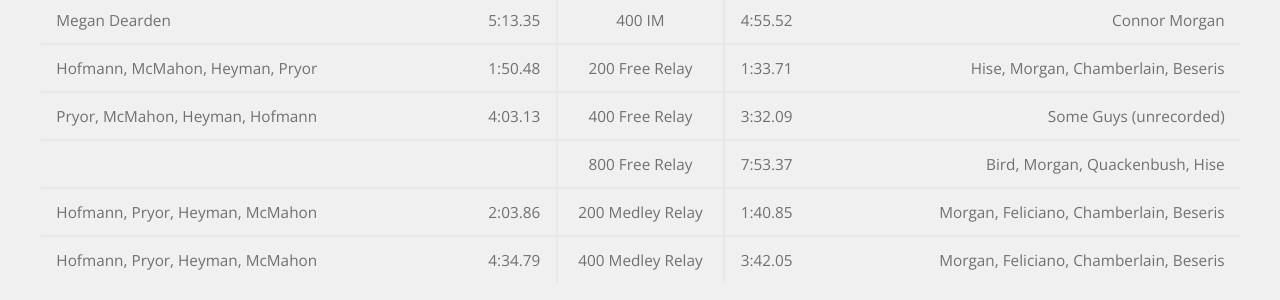
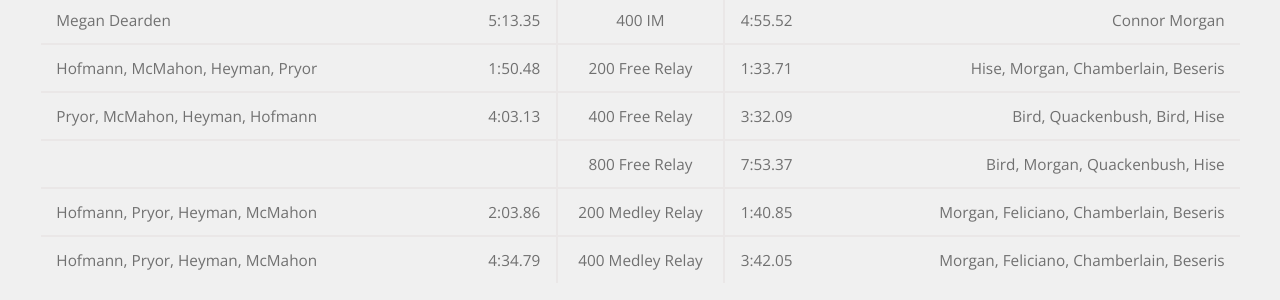
Before and after one commit to utahclubswimming/utahclubswimming.github.io, a Jekyll site: the page built from records.html, in a window 1280 px wide and 900 px high, scrolled down 1151 px. Shown: the part 154-454 px from the top of the window. Built offline with Jekyll 4.4.1, drawn with Linux system fonts in a browser that asks for light colours.

Commit message:
Updated 4x100 order
Fixed based on info from Matt Bird in Nationals GroupMe.

```diff
--- a/_data/records.yml
+++ b/_data/records.yml
@@ -106,7 +106,7 @@
 - event: 400 Free Relay
   woman_name: Pryor, McMahon, Heyman, Hofmann
   woman_time: "4:03.13"
-  man_name: Some Guys (unrecorded)
+  man_name: Bird, Quackenbush, Bird, Hise
   man_time: "3:32.09"
 - event: 800 Free Relay
   man_name: Bird, Morgan, Quackenbush, Hise
```
